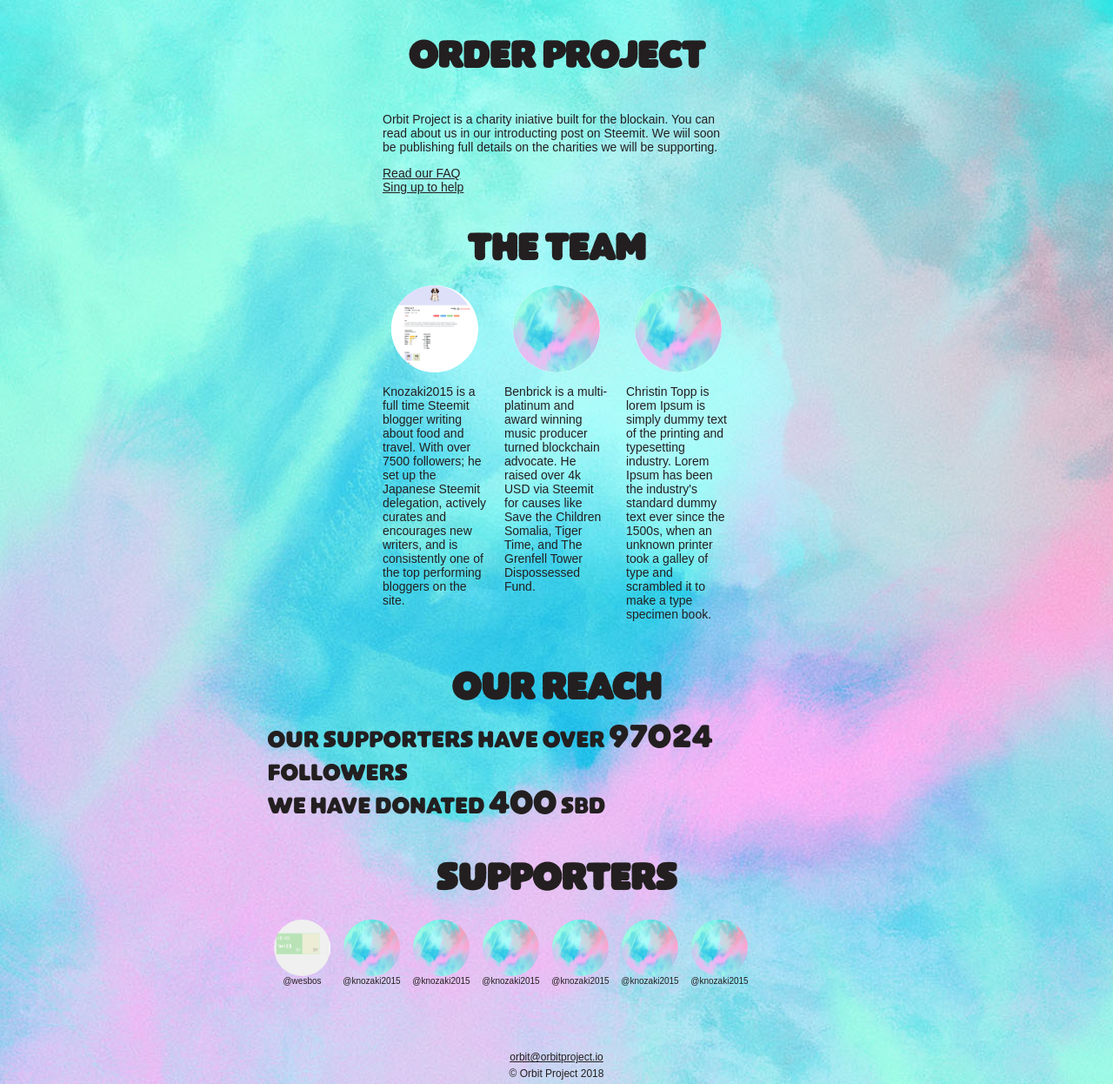
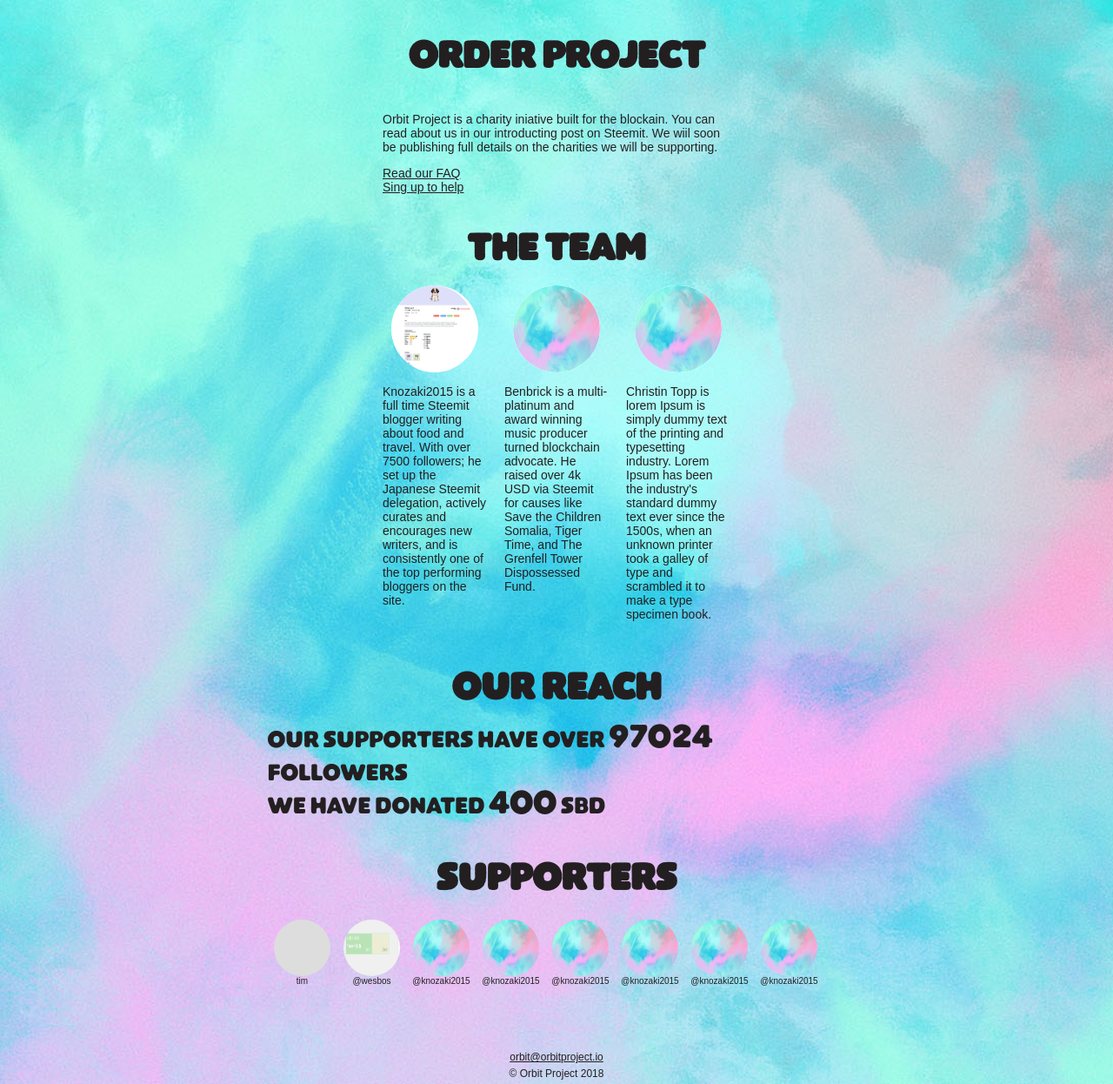
Before and after one commit to orbitprojectcharity/orbitproject, a Jekyll site: the page built from index.html, in a window 1280 px wide. Shown: the whole page at 87% size. Built offline with Jekyll 4.4.1, drawn with Linux system fonts in a browser that asks for light colours.

Commit message:
Update from Forestry.io - _data/supporters.yml

```diff
--- a/_data/supporters.yml
+++ b/_data/supporters.yml
@@ -1,4 +1,7 @@
 ---
+- avatar: ''
+  login: tim
+  link: ''
 - avatar: "/uploads/2018/03/04/Image 2018-03-01 at 19.26.12.png"
   login: "@wesbos"
 - avatar: "/assets/img/body-bg.jpg"
```
